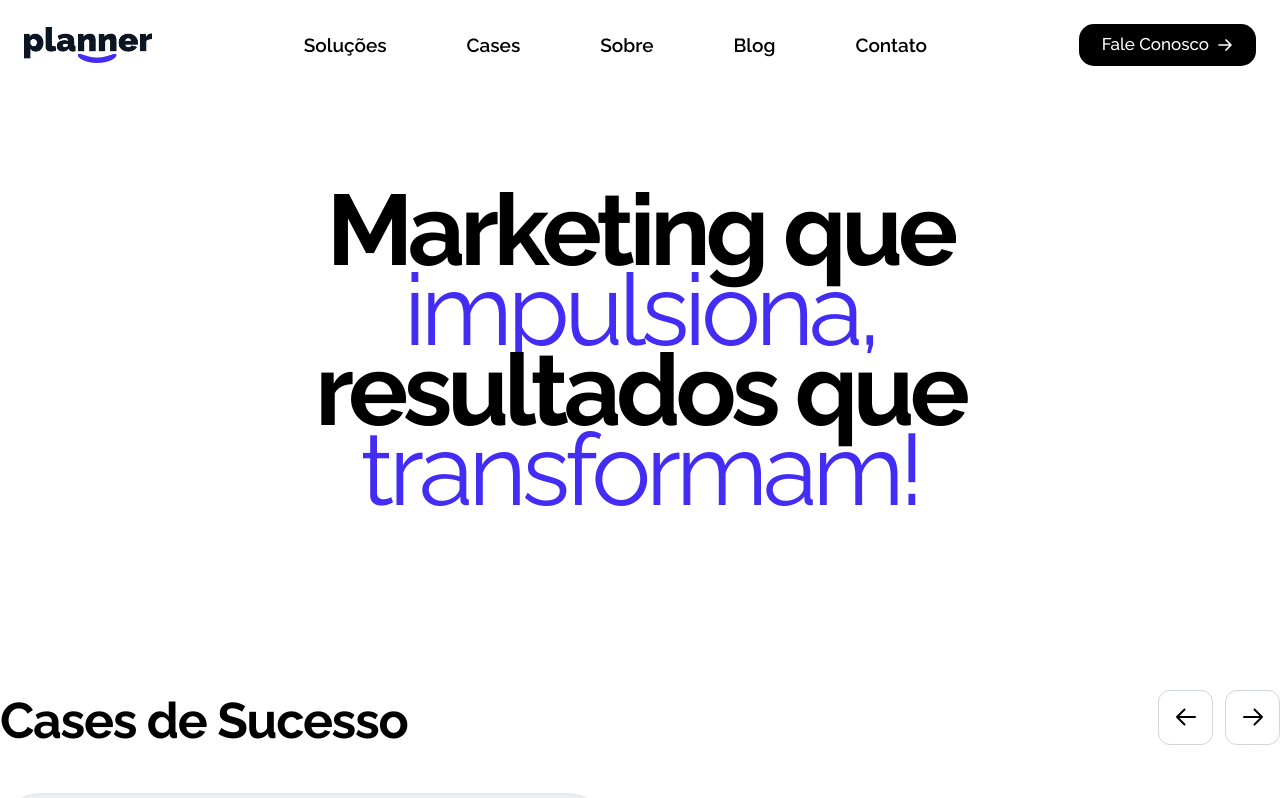
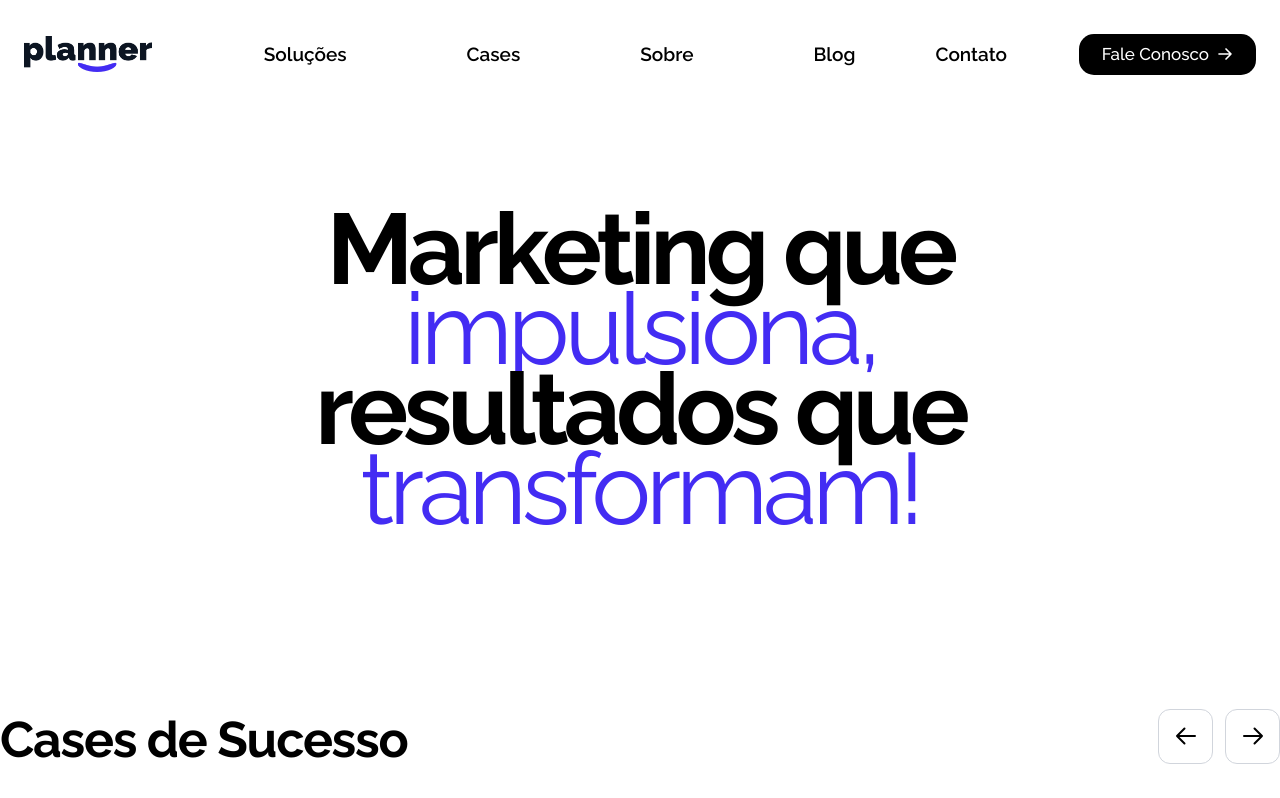
Before and after one commit to Gerson114/-PlannerSite, a Next.js app: page / in a window 1280 px wide. Shown: the top 798 px of the page. Built offline with nearby package versions, Linux system fonts and the light colour scheme.

Commit message:
alteracao no header feita

```diff
--- a/app/components/header/header.tsx
+++ b/app/components/header/header.tsx
@@ -50,7 +50,7 @@ export default function Headertop() {
 
     return (
         <div ref={headerRef} className="relative z-[999]">
-            <nav className="flex justify-center py-4 md:py-6 bg-white w-full z-50 relative">
+            <nav className="flex justify-center py-0  bg-white w-full z-50 relative">
                 <div className="max-w-[1800px] w-full px-4 sm:px-6">
                     <div className="flex flex-col md:flex-row justify-between items-center">
                         <div className="flex justify-between items-center w-full md:w-auto">
@@ -73,22 +73,35 @@ export default function Headertop() {
 
                         <div className={`${isOpen ? "max-h-[500px] opacity-100 mt-6" : "max-h-0 opacity-0 md:opacity-100 md:max-h-full"} overflow-hidden md:overflow-visible transition-all duration-500 flex flex-col md:flex-row items-center md:gap-20 w-full md:w-auto`}>
                             <div className="flex flex-col md:flex-row items-center gap-6 md:gap-20 text-[19px] font-semibold text-black">
+
+                                <div onMouseEnter={() => setactive("solucao")} className={`transition-colors duration-300 p-10 ${active === "solucao" ? 'bg-[#F3F7FA]' : 'hover:bg-[#F3F7FA]'}`}>
                                     <Link onClick={() => setactive(active === "solucao" ? null : "solucao")} href="#" className={`relative cursor-pointer group py-1 transition-colors duration-300 ${active === "solucao" ? 'text-[#432CF3]' : 'hover:text-[#432CF3]'}`}>
                                         Soluções
                                         <span className={`absolute bottom-0 left-0 h-[3px] bg-[#432CF3] rounded-full transition-all duration-500 ${active === "solucao" ? 'w-full' : 'w-0 group-hover:w-full'}`}></span>
                                     </Link>
+                                </div>
+
+
                                 <Link href="/portifolio" className={`relative cursor-pointer group py-1 transition-colors duration-300 ${pathname === "/portifolio" ? 'text-[#432CF3]' : 'hover:text-[#432CF3]'}`}>
                                     Cases
                                     <span className={`absolute bottom-0 left-0 h-[3px] bg-[#432CF3] rounded-full transition-all duration-500 ${pathname === "/portifolio" ? 'w-full' : 'w-0 group-hover:w-full'}`}></span>
                                 </Link>
+
+
+                                <div onMouseEnter={() => setactive("sobre")} className={`transition-colors duration-300 p-10 ${active === "sobre" ? 'bg-[#F3F7FA]' : 'hover:bg-[#F3F7FA]'}`}>
                                     <Link onClick={() => setactive(active === "sobre" ? null : "sobre")} href="#" className={`relative cursor-pointer group py-1 transition-colors duration-300 ${active === "sobre" ? 'text-[#432CF3]' : 'hover:text-[#432CF3]'}`}>
                                         Sobre
                                         <span className={`absolute bottom-0 left-0 h-[3px] bg-[#432CF3] rounded-full transition-all duration-500 ${active === "sobre" ? 'w-full' : 'w-0 group-hover:w-full'}`}></span>
                                     </Link>
+                                </div>
+
+
                                 <Link href="/blog" className={`relative cursor-pointer group py-1 transition-colors duration-300 ${pathname === "/blog" ? 'text-[#432CF3]' : 'hover:text-[#432CF3]'}`}>
                                     Blog
                                     <span className={`absolute bottom-0 left-0 h-[3px] bg-[#432CF3] rounded-full transition-all duration-500 ${pathname === "/blog" ? 'w-full' : 'w-0 group-hover:w-full'}`}></span>
                                 </Link>
+
+
                                 <Link href="/contato" className={`relative cursor-pointer group py-1 transition-colors duration-300 ${pathname === "/contato" ? 'text-[#432CF3]' : 'hover:text-[#432CF3]'}`}>
                                     Contato
                                     <span className={`absolute bottom-0 left-0 h-[3px] bg-[#432CF3] rounded-full transition-all duration-500 ${pathname === "/contato" ? 'w-full' : 'w-0 group-hover:w-full'}`}></span>
@@ -119,8 +132,8 @@ export default function Headertop() {
 
 
 
-            <div className={`hidden md:flex justify-center absolute left-0 w-full z-[100] transition-all duration-500 ease-in-out transform ${active ? "opacity-100 translate-y-0 pointer-events-auto" : "opacity-0 -translate-y-4 pointer-events-none"}`}>
-                <div className="max-w-[1400px] w-full mt-0 p-8 bg-[#F3F7FA] rounded shadow-2xl">
+            <div onMouseLeave={() => setactive(null)} className={`hidden md:flex justify-center absolute left-0 w-full z-[100] transition-all duration-500 ease-in-out transform ${active ? "opacity-100 translate-y-0 pointer-events-auto" : "opacity-0 -translate-y-4 pointer-events-none"}`}>
+                <div className="max-w-[1400px] w-full mt-0 p-8 bg-[#F3F7FA] rounded ">
                     <div className="flex flex-col md:flex-row justify-center gap-6 items-stretch w-full">
                         <div className={`bg-white rounded-[8px] text-[16px] px-8 font-normal py-10 text-left space-y-4 shadow-sm ${active === "solucao" ? "w-[320px]" : "min-w-[280px]"}`}>
                             <p className="text-[17px] font-bold">
```
Lines whose indentation alone changed are shown as unchanged.
